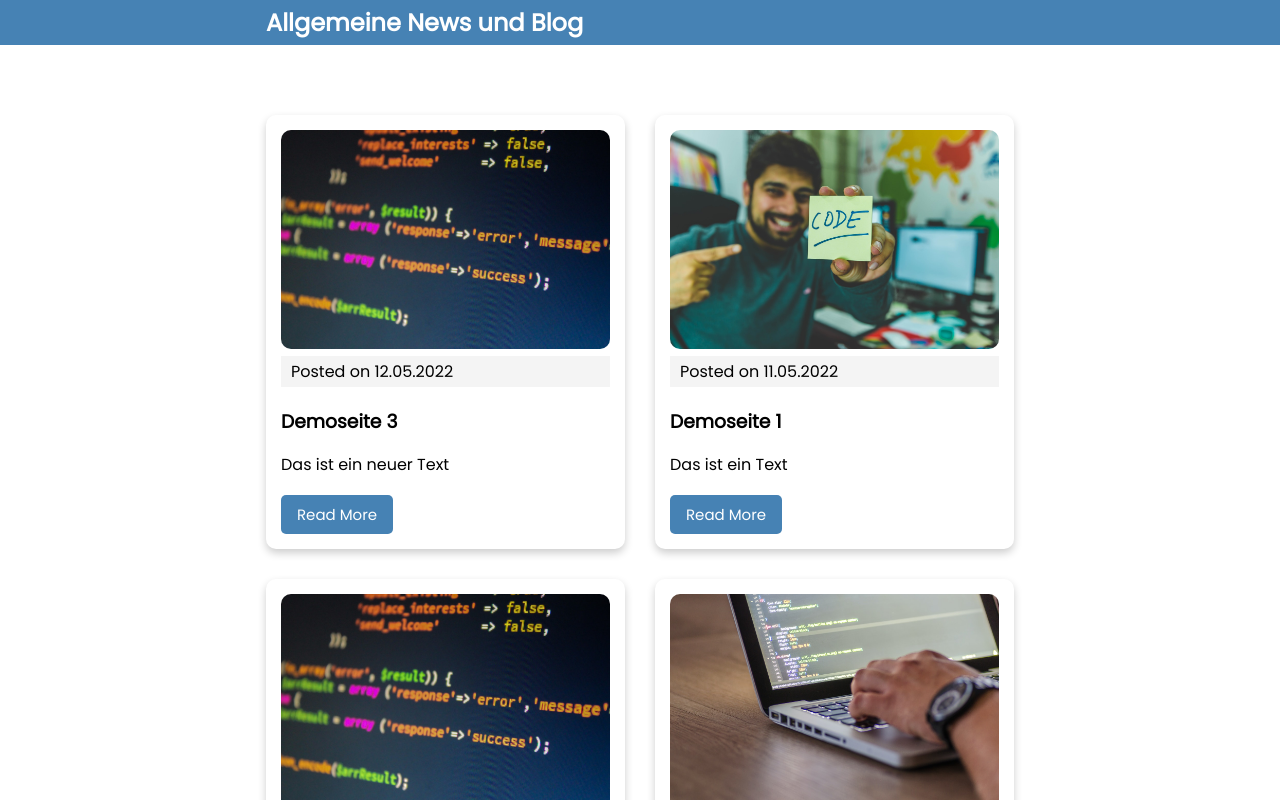
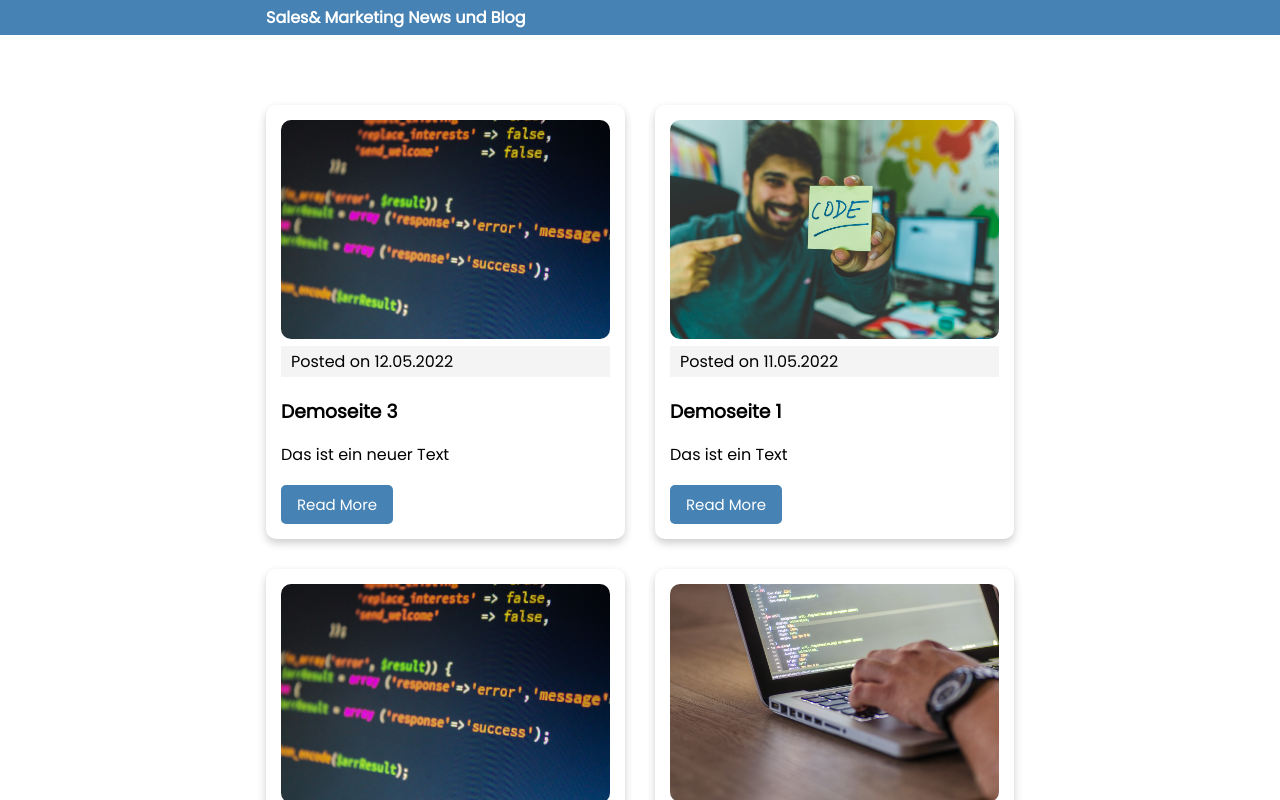
Before and after one commit to Berlinaten/Sales-Marketing, a Next.js app: page / in a window 1280 px wide. Shown: the top 800 px of the page. Built offline with nearby package versions, Linux system fonts and the light colour scheme.

Commit message:
Update Header.js

```diff
--- a/components/Header.js
+++ b/components/Header.js
@@ -5,7 +5,7 @@ export default function Header() {
         <header>
             <div className='container'>
                 <Link href='/' passHref>
-                    <h2>Allgemeine News und Blog</h2>
+                    <h4>Sales& Marketing News und Blog</h4>
                 </Link>
             </div>
         </header>
```
